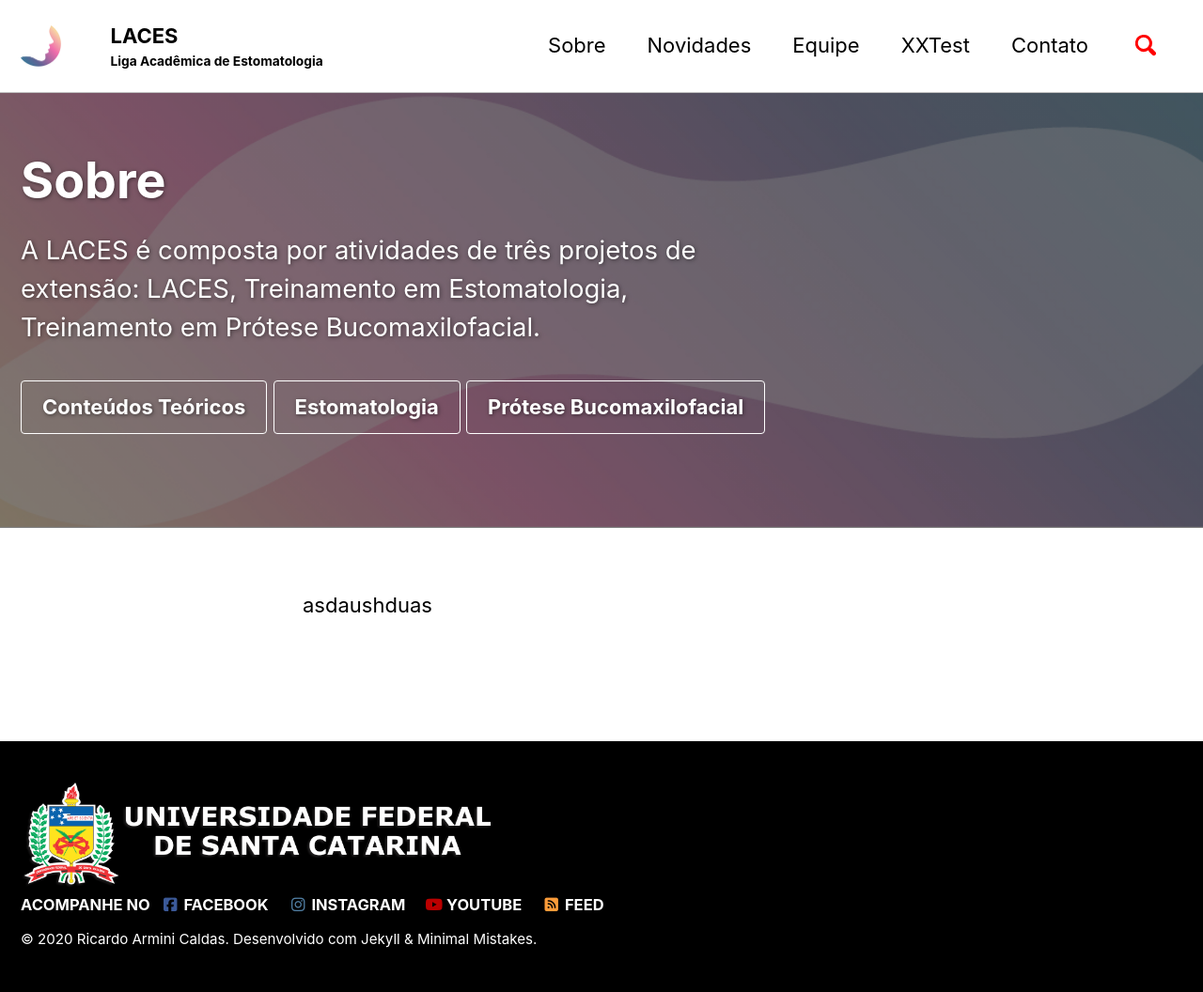
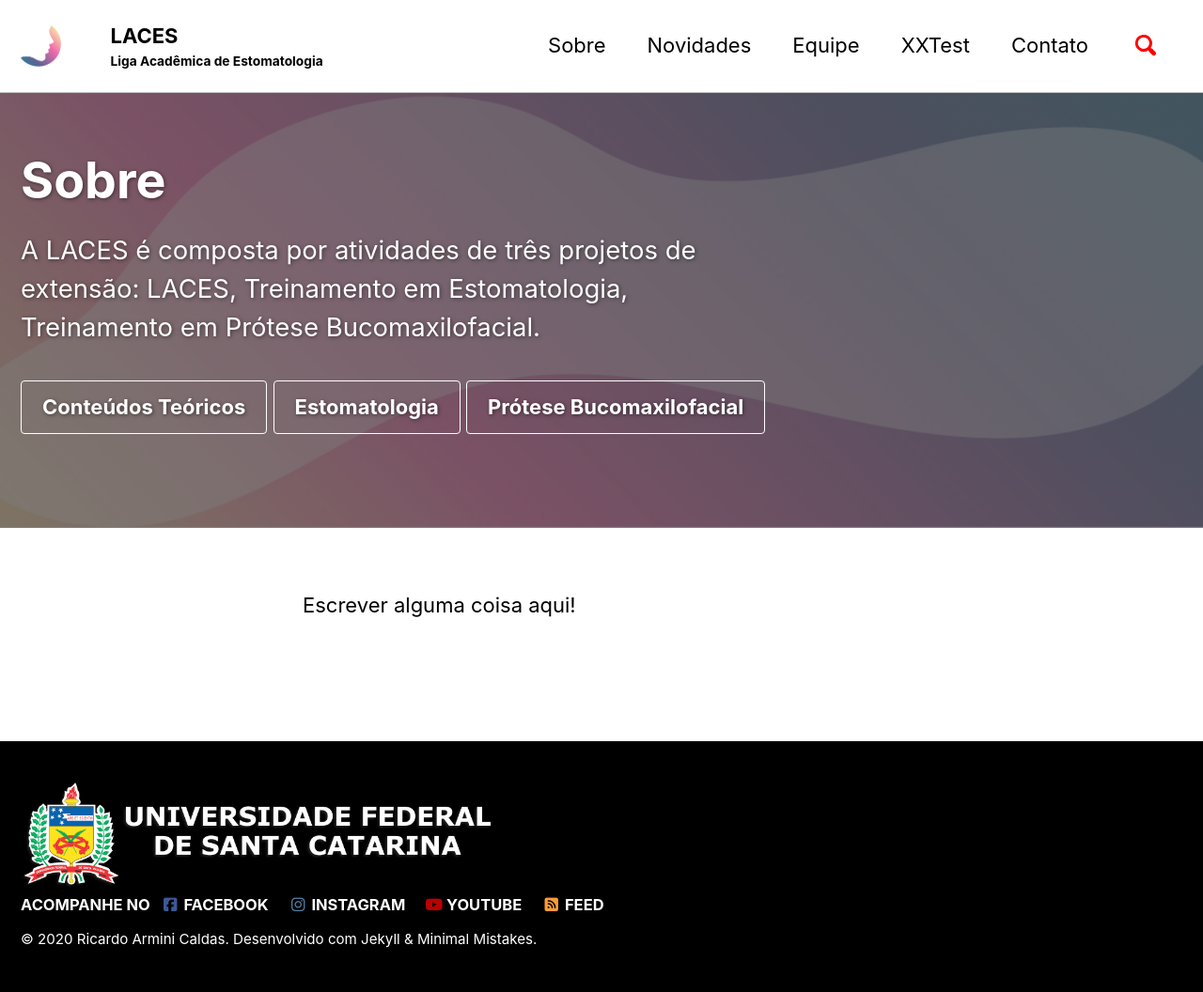
Before and after one commit to Racaldas/laces, a Jekyll site: the page built from _pages/sobre.md, in a window 1280 px wide. Shown: the whole page at 94% size. Built offline with Jekyll 4.4.1, drawn with Linux system fonts in a browser that asks for light colours; cached includes are drawn as plain includes; nearby versions of some CDN libraries.

Commit message:
Update sobre.md

```diff
--- a/_pages/sobre.md
+++ b/_pages/sobre.md
@@ -16,4 +16,4 @@ header:
     - label: "Prótese Bucomaxilofacial"
       url: "/sobre/pbmf"
 ---
-asdaushduas
+Escrever alguma coisa aqui!
```
